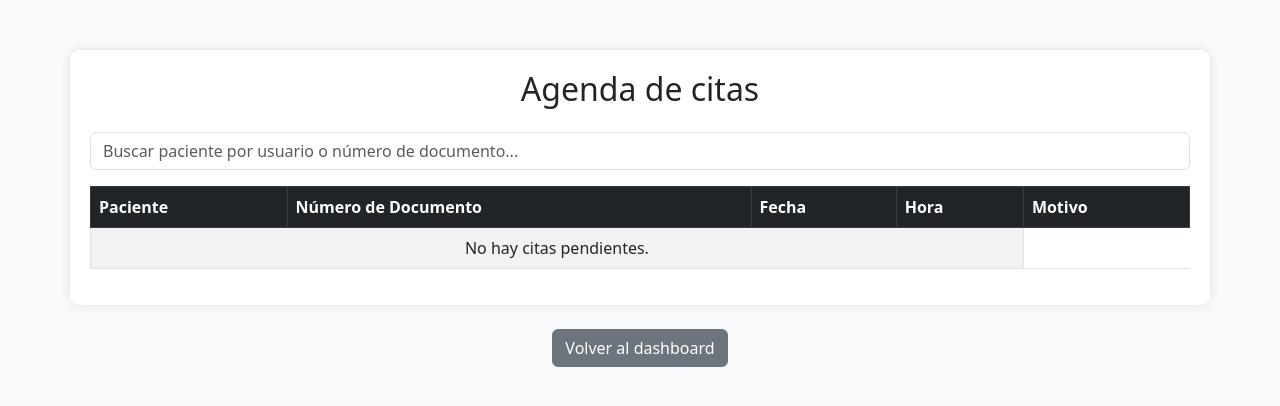
After one commit to MelissaBolivar/proyecto-sena-clinica-odontologica-django, a Django app: page /agenda-citas/ in a window 1280 px wide. The commit adds this page. Shown: the top 406 px of the page. Run offline with Django 5.2, Linux system fonts and the light colour scheme; a user stored in the database is signed in; data comes from the database, SQL or seed files in the repository; some libraries are stand-ins or nearby versions.

Commit message:
Se avanza en el dashboard de dentista

```diff
--- /dev/null
+++ b/login_app/templates/funcionalidades/agenda_citas.html
@@ -0,0 +1,127 @@
+<!DOCTYPE html>
+<html lang="es">
+<head>
+    <meta charset="UTF-8">
+    <meta name="viewport" content="width=device-width, initial-scale=1">
+    <title>agenda_citas</title>
+    <link href="https://cdn.jsdelivr.net/npm/bootstrap@5.3.0/dist/css/bootstrap.min.css" rel="stylesheet">
+    <script src="https://kit.fontawesome.com/your-fontawesome-kit.js" crossorigin="anonymous"></script>
+    <style>
+        body {
+            background-color: #f8f9fa;
+        }
+        .container {
+            margin-top: 50px;
+            background: white;
+            padding: 20px;
+            border-radius: 10px;
+            box-shadow: 0 0 10px rgba(0, 0, 0, 0.1);
+        }
+        .btn-crear {
+            background-color: #007bff;
+            color: whitesmoke;
+            font-size: 18px;
+        }
+        .btn-crear:hover {
+            background-color: #0056b3;
+        }
+        .btn-ver {
+            background-color: #28a745;
+            color: white;
+            font-size: 18px;
+        }
+        .btn-ver:hover {
+            background-color: #1e7e34;
+        }
+        .btn-container {
+            text-align: center;
+            margin-top: 20px;
+        }
+    </style>
+</head>
+<body>
+
+<div class="container">
+    <h2 class="text-center mb-4">Agenda de citas</h2>
+    <!-- Barra de búsqueda -->
+    <div class="mb-3">
+        <input type="text" id="searchInput" class="form-control" placeholder="Buscar paciente por usuario o número de documento..." onkeyup="filterTable()">
+    </div>
+    <!-- Tabla de pacientes -->
+    <div class="table-responsive">
+        <table id="pacientesTable" class="table table-striped table-bordered">
+            <thead class="table-dark">
+                <tr>
+                    <th>Paciente</th>
+                    <th>Número de Documento</th>
+                    <th>Fecha</th>
+                    <th>Hora</th>
+                    <th>Motivo</th>
+
+                </tr>
+            </thead>
+            <tbody>
+                {% for cita in citas_pendientes_dentista %}
+            <tr>
+                <td>{{ cita.paciente.nombre_completo }}</td>
+                <td>{{ cita.paciente.numero_documento }}</td>
+                <td>{{ cita.fecha }}</td>
+                <td>{{ cita.hora }}</td>
+                <td>{{ cita.motivo }}</td>
+            </tr>
+            {% empty %}
+            <tr>
+                <td colspan="4" class="text-center">No hay citas pendientes.</td>
+            </tr>
+            {% endfor %}
+
+
+            </tbody>
+        </table>
+    </div>
+</div>
+<!-- Botón de volver al dashboard -->
+<div class="btn-container">
+    <div class="text-center mt-4">
+        {% if request.user.role == "admin" %}
+            <a href="{% url 'admin_dashboard' %}" class="btn btn-secondary">Volver al dashboard</a>
+        {% elif request.user.role == "auxiliar" %}
+            <a href="{% url 'auxiliar_dashboard' %}" class="btn btn-secondary">Volver al dashboard</a>
+        {% elif request.user.role == "dentista" %}
+            <a href="{% url 'dentista_dashboard' %}" class="btn btn-secondary">Volver al dashboard</a>
+        {% elif request.user.role == "paciente" %}
+            <a href="{% url 'paciente_dashboard' %}" class="btn btn-secondary">Volver al dashboard</a>
+        {% endif %}
+    </div>
+</div>
+<!-- S
+
+ la -->
+<script>
+    function filterTable() {
+        var input, filter, table, tr, tdUsername, tdDocumento, i, txtValueUsername, txtValueDocumento;
+        input = document.getElementById("searchInput");
+        filter = input.value.toUpperCase();
+        table = document.getElementById("pacientesTable");
+        tr = table.getElementsByTagName("tr");
+
+        for (i = 1; i < tr.length; i++) { // Ignorar el encabezado
+            tdUsername = tr[i].getElementsByTagName("td")[1]; // Segunda columna (Usuario)
+            tdDocumento = tr[i].getElementsByTagName("td")[2]; // Tercera columna (Número de Documento)
+
+            if (tdUsername && tdDocumento) {
+                txtValueUsername = tdUsername.textContent || tdUsername.innerText;
+                txtValueDocumento = tdDocumento.textContent || tdDocumento.innerText;
+
+                if (txtValueUsername.toUpperCase().includes(filter) || txtValueDocumento.toUpperCase().includes(filter)) {
+                    tr[i].style.display = ""; // Mostrar fila si hay coincidencia
+                } else {
+                    tr[i].style.display = "none"; // Ocultar fila si no hay coincidencia
+                }
+            }
+        }
+    }
+</script>
+<script src="https://cdn.jsdelivr.net/npm/bootstrap@5.3.0/dist/js/bootstrap.bundle.min.js"></script>
+</body>
+</html>
--- a/login_app/templates/login/auxiliar_dashboard.html
+++ b/login_app/templates/login/auxiliar_dashboard.html
@@ -19,7 +19,7 @@
         <div class="card">
             <h3>Gestión de Pacientes</h3>
             <p>Crear, editar y eliminar pacientes del sistema.</p>
-            <a href="{% url 'gestion_pacienteee' %}" class="btn btn-primary">Ir a Gestión de Pacientes</a>
+            <a href="{% url 'gestion_pacientes' %}" class="btn btn-primary">Ir a Gestión de Pacientes</a>
         </div>
 
         <div class="card">
--- a/login_app/urls.py
+++ b/login_app/urls.py
@@ -18,4 +18,5 @@ urlpatterns = [
     path("ver_citas_pendientes/<int:paciente_id>/", views.ver_citas_pendientes, name="ver_citas_pendientes"),
     path("editar_cita/<int:cita_id>/", views.editar_cita, name="editar_cita"),
     path("eliminar_cita/<int:cita_id>/", views.eliminar_cita, name="eliminar_cita"),
+    path('agenda-citas/', views.agenda_citas, name='agenda_citas'),
 ]
--- a/login_app/views.py
+++ b/login_app/views.py
@@ -60,11 +60,11 @@ def gestion_pacientes(request):
 
 @login_required
 def dentista_dashboard(request):
-    return render(request, 'login/dentista_dashboard.html')
+    return render(request, 'login/dentista_dashboard.html', {'usuario': request.user})
 
 @login_required
 def paciente_dashboard(request):
-    return render(request, 'login/paciente_dashboard.html')
+    return render(request, 'login/paciente_dashboard.html', {'usuario': request.user})
 
 def logout_view(request):
     logout(request)
@@ -181,6 +181,27 @@ def gestion_citas(request):
         'citas_pendientes': citas_pendientes
     })
 
+ #agenda de citas
+@login_required
+def agenda_citas(request):
+    usuario_id = request.user.nombre_completo  # Obtiene el ID del usuario autenticado
+    print(f"ID del usuario autenticado: {usuario_id}")
+    dentista = CustomUser.objects.filter(nombre_completo=usuario_id).first()
+
+    citas_pendientes_dentista = Cita.objects.filter(dentista=dentista, estado="pendiente")
+
+    for cita in citas_pendientes_dentista:  # Itera directamente sobre el QuerySet
+        print(f"{cita.paciente.nombre_completo} - {cita.fecha} {cita.hora} - {cita.motivo}")
+
+
+    return render(request, 'funcionalidades/agenda_citas.html', {
+       # 'pacientes': pacientes,
+        # 'citas_pendientes': citas_pendientes,
+        'citas_pendientes_dentista': citas_pendientes_dentista
+    })
+
+
+
 @login_required
 def crear_cita(request, paciente_id):
     paciente = get_object_or_404(CustomUser, id=paciente_id)
```
Also changed, not shown: login_app/templates/login/dentista_dashboard.html (+52 -14 lines).
